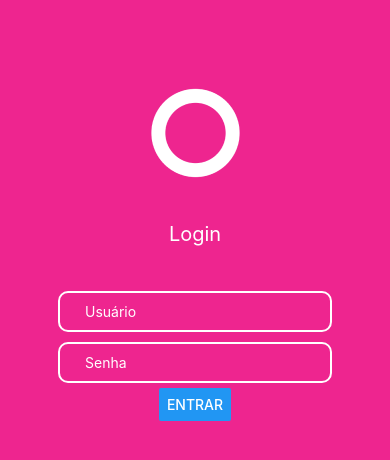
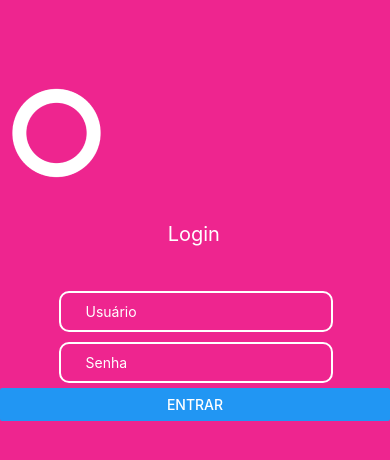
Before and after one commit to feliperi0s/newOrkut, a React Native app: screen / in a window 390 px wide. Shown: the top 460 px of the page. Built offline with nearby package versions, Linux system fonts and the light colour scheme.

Commit message:
Update styles.js

```diff
--- a/components/login/styles.js
+++ b/components/login/styles.js
@@ -4,8 +4,6 @@ const styles = StyleSheet.create({
     container: {
         backgroundColor: '#EE258F',
         flex:1,
-        alignItems:'center',
-        display:'flex',
         paddingTop:84
     },
     input: {
@@ -16,21 +14,39 @@ const styles = StyleSheet.create({
         paddingVertical:10,
         paddingHorizontal:25,
         width:274,
-        margin: 5
+        margin: 5,
+        display:'flex',
+        marginHorizontal: '15%'
 
     },
     button: {
-        width:500,
-        margin:392,
+        padding:16,
         backgroundColor:'white',
-        color:'#EE258F'
+        alignContent: 'center',
+        justifyContent: 'center',
+        width:274,
+        borderRadius:8,
+        marginHorizontal: '15%',
+        marginTop:250
+    },
+
+    buttonText:{
+        color:'#EE258F',
+        textAlign:'center',
+        fontSize: 20,
+
     },
     text : {
         color: 'white',
         fontWeight: '400',
         fontSize: 20,
         paddingBottom:40,
-        paddingTop:40
+        paddingTop:40,
+        marginHorizontal: '43%'
+
+    },
+    img: {
+        marginHorizontal: '35%'
     }
 
   });
```
